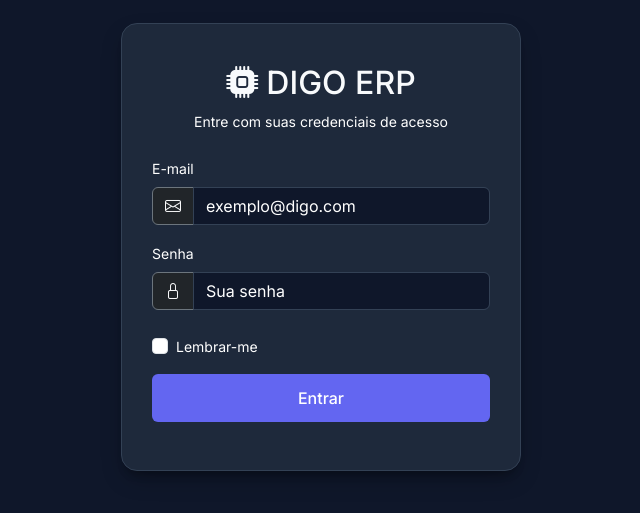
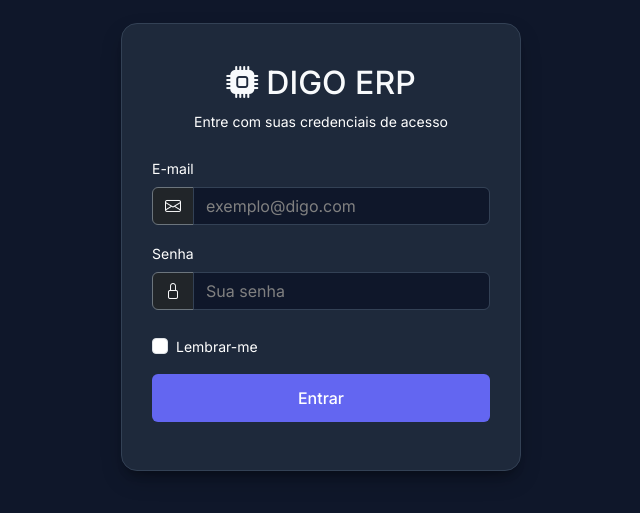
Before and after one commit to rob20251212-star/ERP, a Flask app: page /login in a window 1280 px wide. Shown: the part 153-666 px from the top of the page, without its empty margins (319-959 px from the left). Run offline with Flask 3, Linux system fonts and the light colour scheme.

Commit message:
Update login.html

```diff
--- a/digo_erp/templates/auth/login.html
+++ b/digo_erp/templates/auth/login.html
@@ -53,7 +53,7 @@
             box-shadow: 0 0 0 0.25rem rgba(99, 102, 241, 0.25);
         }
         .form-control::placeholder{
-            color:white;
+            color:grey;
         }
         .btn-primary {
             background-color: var(--accent-color);
@@ -65,7 +65,7 @@
             background-color: #4f46e5;
         }
         label{
-            color: grey;
+            color: rgb(255, 255, 255);
         }
        .text-muted {
             color: white !important;
```
